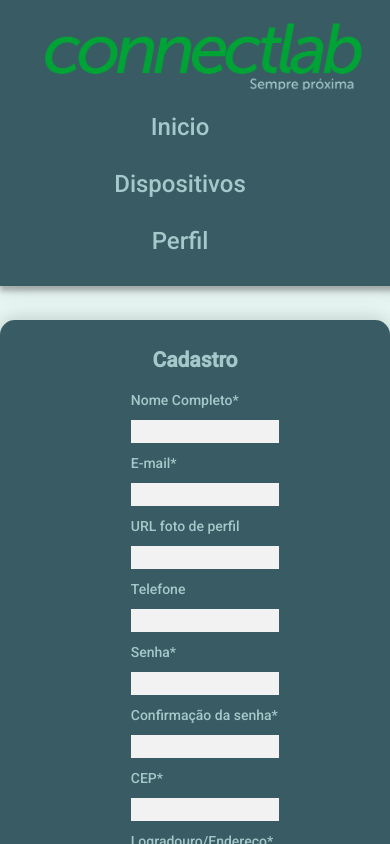
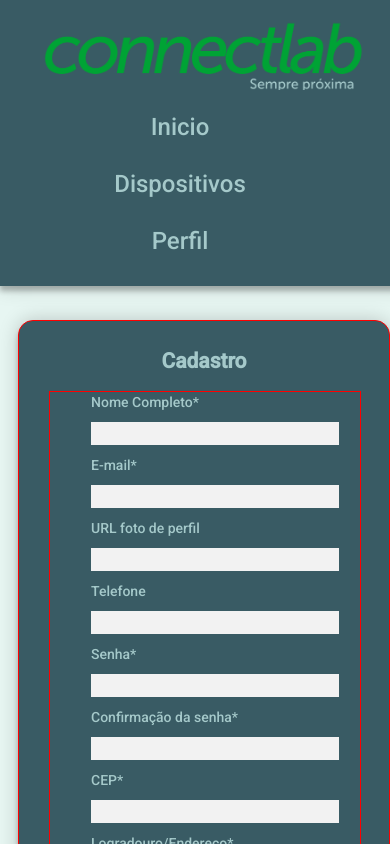
Before and after one commit to Matheusvicentesn/connect-lab, a React (Vite) app: page /cadastro in a window 390 px wide. Shown: the top 844 px of the page. Built offline with nearby package versions, Linux system fonts and the light colour scheme.

Commit message:
arrumando responsividade e trocada a API para 'minha' API

```diff
--- a/src/components/Form/Form.styled.jsx
+++ b/src/components/Form/Form.styled.jsx
@@ -2,16 +2,19 @@ import styled from "styled-components";
 
 export const FormStyled = styled.div`
   div {
+    max-width: auto;
+    height: auto;
     background: #002630;
-    max-width: 1200px;
     margin: 4vh auto;
     padding: 46px;
     box-shadow: 0 0 20px 0 rgba(0, 0, 0, 0.2), 0 5px 5px 0 rgba(0, 0, 0, 0.24);
     border-radius: 15px;
+    border: 1px solid red;
   }
 
   form {
     text-align: center;
+    border: 1px solid red;
   }
   h2 {
     color: #a5c9ca;
@@ -71,6 +74,6 @@ export const FormStyled = styled.div`
     text-align: left;
   }
   label {
-    color: #A5C9CA;
+    color: #a5c9ca;
   }
 `;
--- a/src/components/Modal/Modal.styled.jsx
+++ b/src/components/Modal/Modal.styled.jsx
@@ -45,6 +45,18 @@ export const ModalStyled = styled.div`
     text-align: ${({ esconder }) => esconder || ""};
     display: ${({ esconder }) => esconder || ""};
   }
+
+  @media screen and (max-width: 520px) {
+    .container {
+      width: ${({ customWidth }) => customWidth || "300"}px;
+    }
+  }
+
+  @media screen and (max-width: 375px) {
+    .container {
+      width: ${({ customWidth }) => customWidth || "200"}px;
+    }
+  }
 `;
 
 export const Overlay = styled.div`
--- a/src/components/NavBar/NavBar.styled.jsx
+++ b/src/components/NavBar/NavBar.styled.jsx
@@ -1,7 +1,6 @@
 import styled from "styled-components";
 
 export const NavBarStyled = styled.header`
-
   #navbar {
     align-items: center;
     background-color: #395b64;
@@ -63,4 +62,10 @@ export const NavBarStyled = styled.header`
       margin-bottom: 5px;
     }
   }
+
+  @media screen and (max-width: 375px) {
+    #navbar a {
+      margin-left: 60px;
+    }
+  }
 `;
--- a/src/context/autenticacao/app-context.jsx
+++ b/src/context/autenticacao/app-context.jsx
@@ -26,7 +26,7 @@ function AuthProvider({ children }) {
   }, [auth]);
 
   function handleLogin(email, password) {
-    fetch("https://connectlab.onrender.com/auth/login", {
+    fetch("https://connectlabapi.onrender.com/auth/login", {
       method: "POST",
 
       headers: new Headers({
--- a/src/pages/Cadastro/Cadastro.style.jsx
+++ b/src/pages/Cadastro/Cadastro.style.jsx
@@ -3,10 +3,9 @@ import { FormStyled } from "../../components/Form/Form.styled";
 
 export const FormStyledCadastro = styled(FormStyled)`
   div {
-
     background: #395b64;
-    max-width: 1200px;
-    height: 700px;
+    max-width: auto;
+    height: auto;
     padding: 30px;
     box-shadow: 0 0 20px 0 rgba(0, 0, 0, 0.2), 0 5px 5px 0 rgba(0, 0, 0, 0.24);
     border-radius: 15px;
@@ -14,7 +13,34 @@ export const FormStyledCadastro = styled(FormStyled)`
 
   @media screen and (max-width: 500px) {
     div {
-      height: 1200px;
+      height: auto;
+      margin-left: 18px;
+    }
+
+    form {
+      width: 100%;
+    }
+
+    ul li {
+      width: 80%;
+      display: inline-block;
+      margin-left: 20px;
+    }
+  }
+  @media screen and (max-width: 375px) {
+    div {
+      height: auto;
+      margin-left: 18px;
+    }
+
+    form {
+      width: 100%;
+    }
+
+    ul li {
+      width: 80%;
+      display: inline-block;
+      margin-left: 20px;
     }
   }
 `;
--- a/src/pages/Dispositivos/Dispositivos.jsx
+++ b/src/pages/Dispositivos/Dispositivos.jsx
@@ -80,6 +80,7 @@ export const Dispositivos = () => {
       local,
       room,
     );
+    console.log(storageValues.token, storageValues?.user, data, local, room);
     setIsOpen(false);
   };
 
--- a/src/pages/Dispositivos/Dispositivos.style.jsx
+++ b/src/pages/Dispositivos/Dispositivos.style.jsx
@@ -102,6 +102,17 @@ export const CardStyled = styled.div`
     .btnPesquisa {
       margin-top: 30px;
     }
+    .cards {
+      grid-template-columns: repeat(auto-fill, minmax(300px, 1fr));
+      margin-left: 5px;
+    }
+  }
+
+  @media screen and (max-width: 375px) {
+    .cards {
+      grid-template-columns: repeat(auto-fill, minmax(200px, 1fr));
+      margin-left: 5px;
+    }
   }
 `;
 
@@ -181,4 +192,11 @@ export const ModalContentDispositivo = styled.div`
       border-radius: 15px;
     }
   }
+
+  @media screen and (max-width: 375px) {
+    .cards {
+      grid-template-columns: repeat(auto-fill, minmax(200px, 1fr));
+      margin-left: 5px;
+    }
+  }
 `;
--- a/src/pages/Inicio/Inicio.jsx
+++ b/src/pages/Inicio/Inicio.jsx
@@ -236,12 +236,12 @@ export const Inicio = () => {
                           <img
                             className="img"
                             alt="foto"
-                            src={objeto.device.photoUrl}
+                            src={objeto?.device?.photoUrl}
                           />
                         </div>
 
                         <div className="infoText">
-                          <h2 className="infoTitulo">{objeto.device.name}</h2>
+                          <h2 className="infoTitulo">{objeto?.device?.name}</h2>
                           <p>{objeto.local?.description}</p>
                           <p>{objeto.room}</p>
                         </div>
--- a/src/pages/Login/Login.styled.jsx
+++ b/src/pages/Login/Login.styled.jsx
@@ -26,4 +26,11 @@ export const FormStyledLogin = styled(FormStyled)`
     box-sizing: border-box;
     font-size: 14px;
   }
+
+  @media screen and (max-width: 375px) {
+    div {
+      margin-top: 30px;
+      margin-left: 18px;
+    }
+  }
 `;
--- a/src/services/api.js
+++ b/src/services/api.js
@@ -1,5 +1,5 @@
 export function buscarPerfil(token, user, set) {
-  return fetch(`https://connectlab.onrender.com/users/${user}`, {
+  return fetch(`https://connectlabapi.onrender.com/users/${user}`, {
     method: "get",
     headers: new Headers({
       Authorization: `Bearer ${token}`,
@@ -15,7 +15,7 @@ export function buscarPerfil(token, user, set) {
 }
 
 export function buscarDispositivos(token, user, set) {
-  return fetch("https://connectlab.onrender.com/devices", {
+  return fetch("https://connectlabapi.onrender.com/devices", {
     method: "get",
     headers: new Headers({
       Authorization: `Bearer ${token}`,
@@ -31,7 +31,7 @@ export function buscarDispositivos(token, user, set) {
 }
 
 export function buscarLocais(token, set) {
-  return fetch("https://connectlab.onrender.com/locals", {
+  return fetch("https://connectlabapi.onrender.com/locals", {
     method: "get",
     headers: new Headers({
       Authorization: `Bearer ${token}`,
@@ -47,7 +47,7 @@ export function buscarLocais(token, set) {
 }
 
 export function salvarDispositivos(token, user, data, local, room) {
-  return fetch("https://connectlab.onrender.com/userDevices", {
+  return fetch("https://connectlabapi.onrender.com/userDevices", {
     method: "POST",
 
     headers: new Headers({
@@ -66,7 +66,7 @@ export function salvarDispositivos(token, user, data, local, room) {
 }
 
 export function buscarDispositivosUsuario(token, user, set) {
-  return fetch(`https://connectlab.onrender.com/userDevices/user/${user}`, {
+  return fetch(`https://connectlabapi.onrender.com/userDevices/user/${user}`, {
     method: "get",
     headers: new Headers({
       Authorization: `Bearer ${token}`,
@@ -82,7 +82,7 @@ export function buscarDispositivosUsuario(token, user, set) {
 }
 
 export function atualizarDispositivoUsuario(token, user, set, device, toggle) {
-  return fetch(`https://connectlab.onrender.com/userDevices/${device}`, {
+  return fetch(`https://connectlabapi.onrender.com/userDevices/${device}`, {
     method: "PUT",
     headers: new Headers({
       Authorization: `Bearer ${token}`,
@@ -122,7 +122,7 @@ export function cadastrarUsuario(
   state,
   complement,
 ) {
-  return fetch("https://connectlab.onrender.com/auth/register", {
+  return fetch("https://connectlabapi.onrender.com/auth/register", {
     method: "POST",
     headers: {
       "Content-Type": "application/json",
@@ -168,7 +168,7 @@ export function atualizarUsuario(
   token,
   id,
 ) {
-  return fetch(`https://connectlab.onrender.com/users/${id}`, {
+  return fetch(`https://connectlabapi.onrender.com/users/${id}`, {
     method: "PUT",
     headers: {
       "Content-Type": "application/json",
@@ -199,8 +199,8 @@ export function atualizarUsuario(
     });
 }
 
-export function deletarDispositivo(token,user, device, set, ) {
-  return fetch(`https://connectlab.onrender.com/userDevices/${device}`, {
+export function deletarDispositivo(token, user, device, set) {
+  return fetch(`https://connectlabapi.onrender.com/userDevices/${device}`, {
     method: "DELETE",
     headers: new Headers({
       Authorization: `Bearer ${token}`,
```
